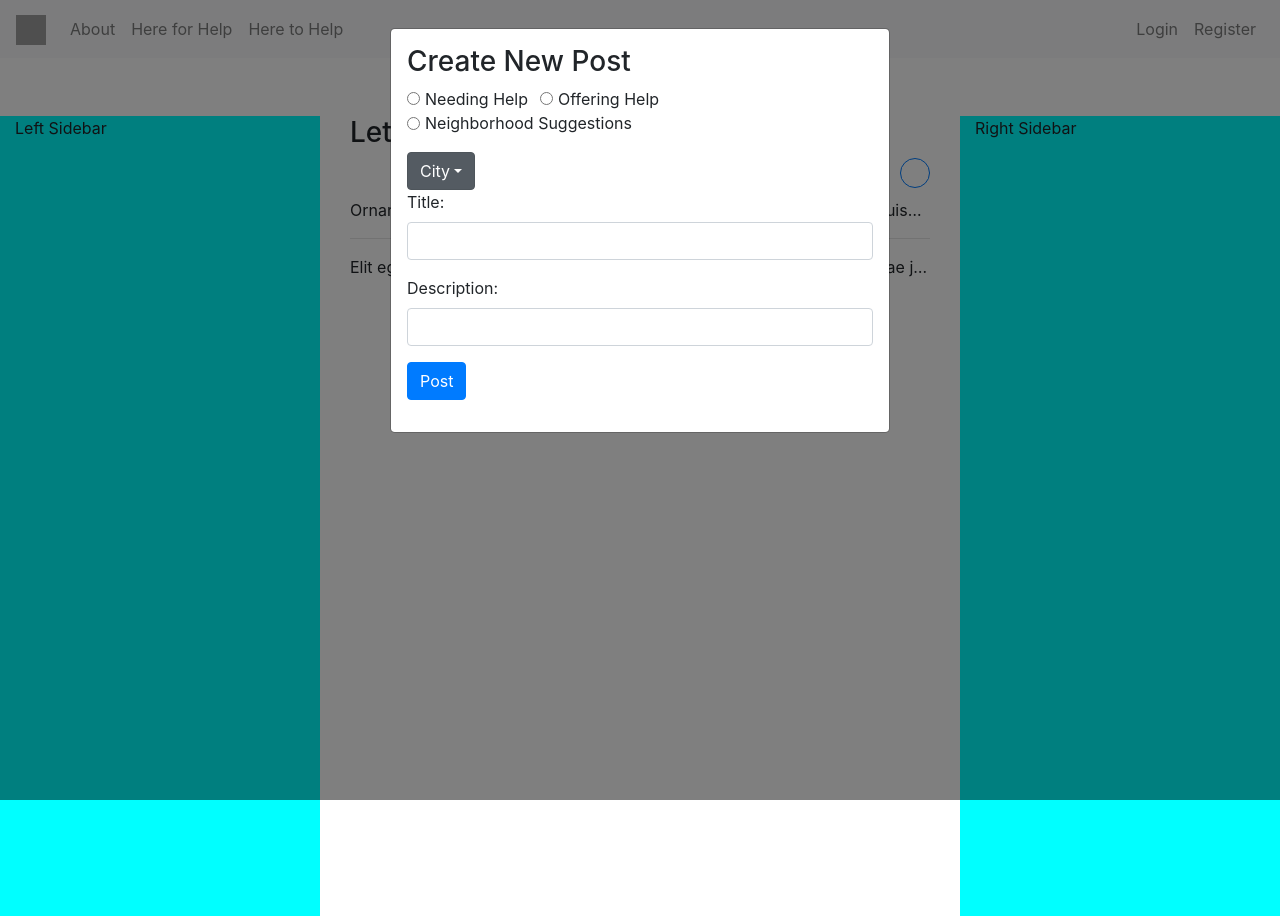
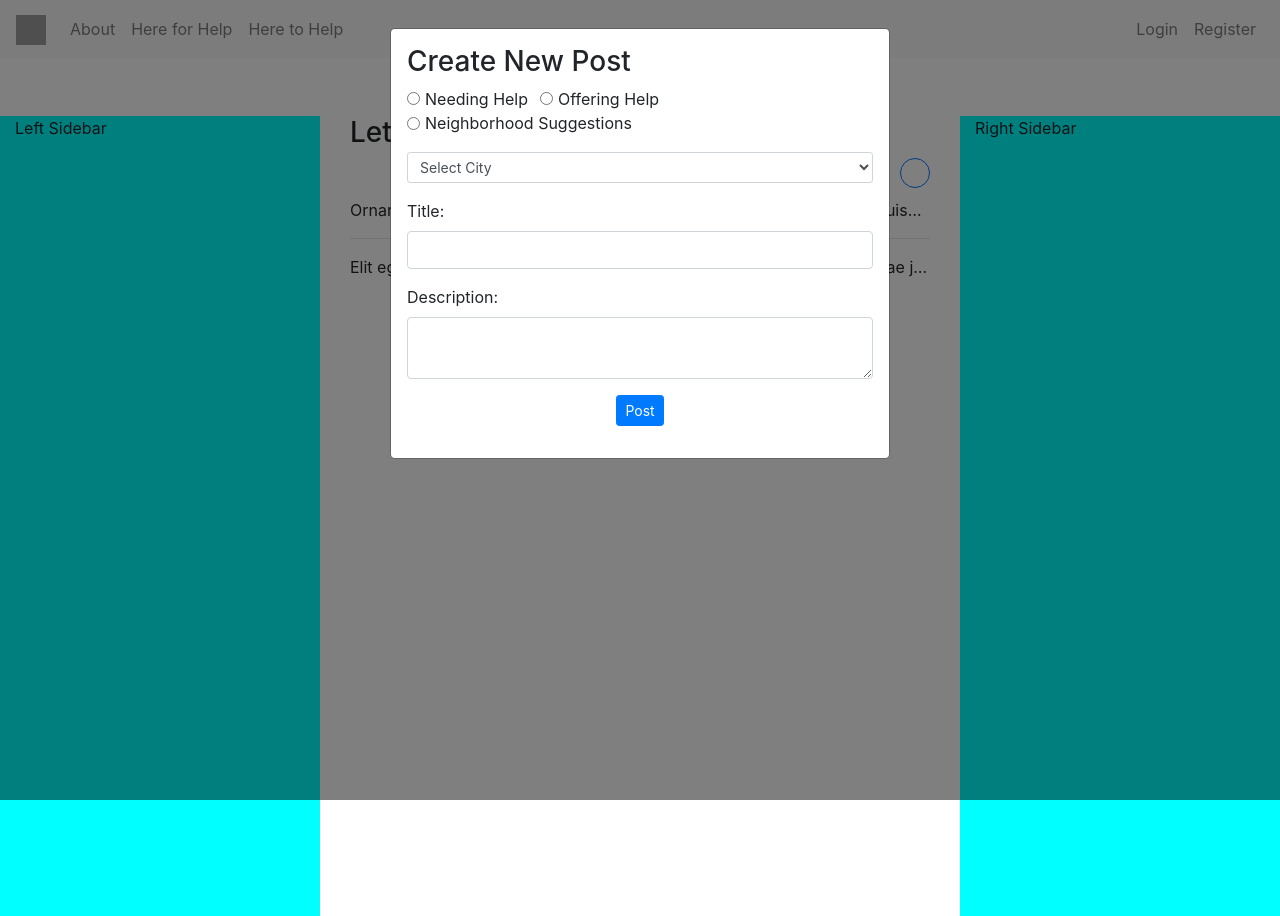
Before and after one commit to ricksubel/Goodhood-UserApp, a React (Create React App) app: page /to-help in a window 1280 px wide. Both pictures are taken after a click on the button 915 px from the left and 172 px from the top of the page. Built offline with nearby package versions, Linux system fonts and the light colour scheme; grey boxes are pictures that could not be loaded.

Commit message:
unsure but last commit before bed

```diff
--- a/src/components/ForHelp/ForHelp.js
+++ b/src/components/ForHelp/ForHelp.js
@@ -1,9 +1,11 @@
 import React, { Component } from 'react';
+
 import { Modal } from 'react-bootstrap';
 import CreatePost from '../Posts/CreatePost';
 import './ForHelp.css';
 
 class ForHelp extends Component {
+
     state = {
         isOpen: false
     };
@@ -27,8 +29,8 @@ class ForHelp extends Component {
                                 <Modal show={this.state.isOpen} onHide={this.closeModal}>
                                     <CreatePost />
                                 </Modal>
+
                             </div>
-
 
                             <div className="container mt-5">
                                 <p className="post text-truncate">
--- a/src/components/Posts/CreatePost.js
+++ b/src/components/Posts/CreatePost.js
@@ -74,8 +74,10 @@ class CreatePost extends Component {
                                         name="typeOptions"
                                         id="typeNeed"
                                         value="Need"
+                                        // TODO Make Radio Buttons selectable
                                         checked={this.state.CreatePost_type==='Needing Help'}
                                         onChange={this.onChangeCreatePostType}
+
                                         />
                                 <label className="form-check-label">Needing Help</label>
                             </div>
@@ -104,16 +106,20 @@ class CreatePost extends Component {
                         </div>
                         {/* TODO Dropdown City */}
                         <div class="dropdown show">
-                            <a class="btn btn-secondary dropdown-toggle" href="#" role="button" id="dropdownMenuLink" data-toggle="dropdown" aria-haspopup="true" aria-expanded="false">
+                        <select class="form-control form-control-sm">
+                            <option role="button" id="dropdownMenuLink" data-toggle="dropdown" aria-haspopup="true" aria-expanded="false">Select City</option>
+                        </select>
+                            {/* <a class="btn btn-secondary btn-sm dropdown-toggle" href="#" role="button" id="dropdownMenuLink" data-toggle="dropdown" aria-haspopup="true" aria-expanded="false">
                                 City
-                            </a>
+                            </a> */}
+                            {/* TODO Make dropdown populated by Cities */}
                             <div class="dropdown-menu" aria-labelledby="dropdownMenuLink">
                                 <a class="dropdown-item" href="">Action</a>
                                 <a class="dropdown-item" href="">Another action</a>
                                 <a class="dropdown-item" href="">Something else here</a>
                             </div>
                         </div>
-                        <div className="form-group">
+                        <div className="form-group mt-3">
                             <label>Title: </label>
                             <input  type="text"
                                     className="form-control"
@@ -123,14 +129,14 @@ class CreatePost extends Component {
                         </div>
                         <div className="form-group">
                             <label>Description: </label>
-                            <input  type="text"
+                            <textarea  type="text"
                                     className="form-control"
                                     value={this.state.CreatePost_description}
                                     onChange={this.onChangeCreatePostDescription}
                                     />
                         </div>
-                        <div className="form-group">
-                            <input type="submit" value="Post" className="btn bt-sm btn-primary" />
+                        <div className="form-group text-center">
+                            <input type="submit" value="Post" className="btn btn-sm btn-primary" />
                         </div>
                     </form>
             </div>
```
